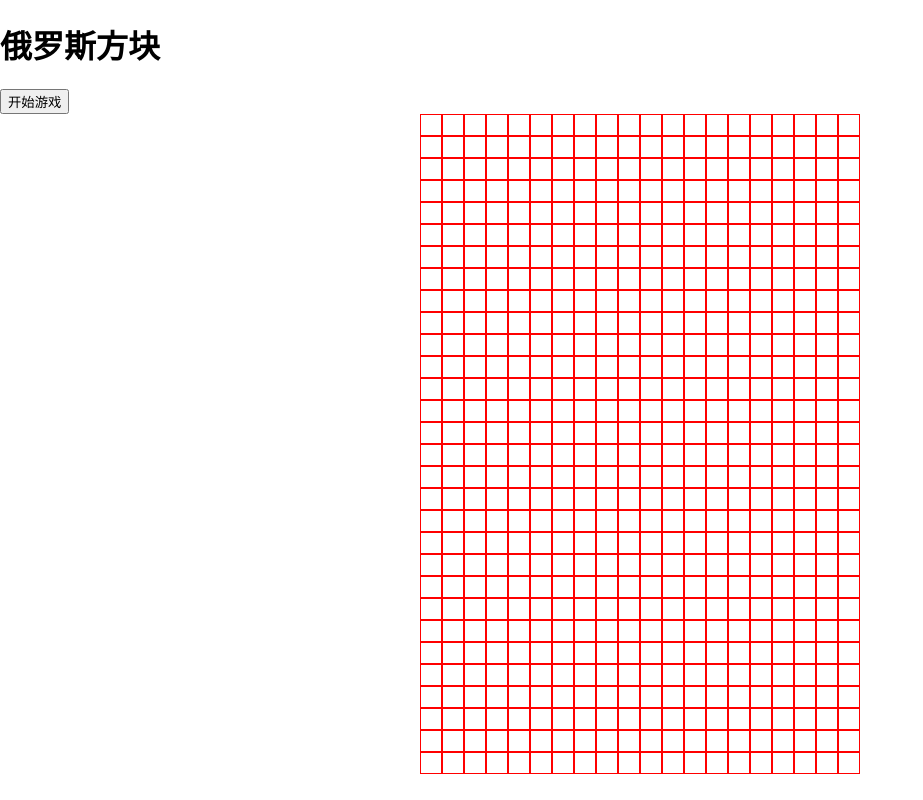
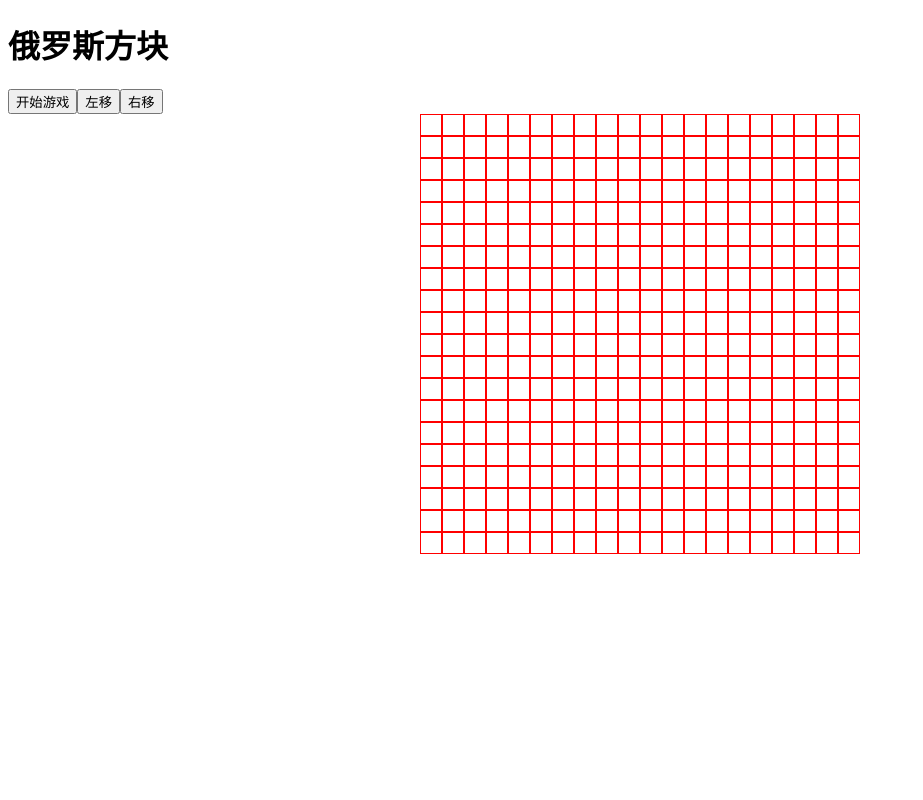
Before and after one commit to galaxyJM/React-Russian-Square, a React (Create React App) app: page / in a window 1280 px wide. Shown: the whole page, without its empty margins (0-923 px from the left). Built offline with nearby package versions, Linux system fonts and the light colour scheme.

Commit message:
重构自动下落

```diff
--- a/src/components/Matrix.tsx
+++ b/src/components/Matrix.tsx
@@ -1,62 +1,69 @@
-import React, {useEffect, useState} from "react";
+import React, {useState} from "react";
 import '../App.scss';
 import {square} from "../const/square";
+import {deepClone} from "../lib/deepclone";
 
 type Props = {
     matrix: number[][]
 }
+type Offset = {
+    downOffset: number
+    transOffset: number
+}
+type Square = {
+    O: number[][],
+    I: number[][],
+    S: number[][],
+    Z: number[][],
+    L: number[][],
+    J: number[][],
+    T: number[][]
+}
 
 export function Matrix(props: Props) {
-    let blankMatrix:number[][] = deepClone(props.matrix);
-    const [matrix, setMatrix] = useState(blankMatrix);
-    function deepClone(aim:number[][]){
-        let res = []
-        for (let i=0;i<aim.length;i++){
-            res.push([...aim[i]])
-        }
-        return res
+    const [initMatrix, setInitMatrix] = useState(deepClone(props.matrix));
+    const [matrix, setMatrix] = useState(deepClone(props.matrix));
+    const [offset, setOffset] = useState({downOffset: 0, transOffset: 10});
+
+
+    function moveSquare(offset: Offset, squareBlock: keyof Square) {
+        let cloneMatrix = deepClone(matrix);
+        square[squareBlock].map((item, index) => {
+            for (let i = 0; i < item.length; i++) {
+                cloneMatrix[index + offset.downOffset][i + offset.transOffset] = item[i];
+            }
+            return undefined
+        });
+        console.log(cloneMatrix);
+        setMatrix(deepClone(cloneMatrix));
     }
-    function createSquare(offset: number) {
-        square["S"].map((item, index) => {
 
-                setMatrix((matrix)=>{
-                    for (let i = 0; i < item.length; i++) {
-                        matrix[index + offset][i] = item[i];
-                    }
-                    return deepClone(matrix)
-                })
-                return undefined;
-            }
-        );
-    }
-    function autoDown() {
-        let offset = 0;
-        createSquare(offset);
-        offset++
+
+    function autoDown(blockType: keyof Square) {
         const timer = setInterval(() => {
-            setMatrix(deepClone(props.matrix))
-            createSquare(offset);
-            offset++;
-            if (offset === blankMatrix.length-1) {
+            moveSquare(offset, blockType);
+            setOffset({...offset, downOffset: offset.downOffset++})
+
+            if (offset.downOffset === initMatrix.length - 1) {
+                console.log(1);
                 clearInterval(timer);
+                setInitMatrix(deepClone(matrix));
+                setOffset({downOffset: 0, transOffset: 0});
             }
         }, 1000);
     }
-    useEffect(()=>{
-        console.log(matrix);
-    })
 
-
-
-
+    // useEffect(()=>{
+    //     console.log(matrix);},[matrix])
     return (
         <div className="Side">
             <h1>俄罗斯方块</h1>
-            <button onClick={() => autoDown()}>开始游戏</button>
+            <button onClick={() => autoDown("S")}>开始游戏</button>
+            <button>左移</button>
+            <button>右移</button>
             <div className="blank">
                 {
                     matrix.map((item, index) => {
-
                             return <div className="row" key={index}>{item.map((item, index) => {
                                 if (item === 0) {
                                     return <div className="col" key={index}/>;
--- a/src/const/square.ts
+++ b/src/const/square.ts
@@ -8,7 +8,8 @@ const square = {
     T: [[1, 1, 1], [0, 1, 0]]
 };
 
-const row = 30;
+
+const row = 20;
 const column = 20;
 let matrix:number[][] = [];
 for (let i = 0; i < row; i++) {
--- a/src/index.css
+++ /dev/null
@@ -1,13 +0,0 @@
-body {
-  margin: 0;
-  font-family: -apple-system, BlinkMacSystemFont, 'Segoe UI', 'Roboto', 'Oxygen',
-    'Ubuntu', 'Cantarell', 'Fira Sans', 'Droid Sans', 'Helvetica Neue',
-    sans-serif;
-  -webkit-font-smoothing: antialiased;
-  -moz-osx-font-smoothing: grayscale;
-}
-
-code {
-  font-family: source-code-pro, Menlo, Monaco, Consolas, 'Courier New',
-    monospace;
-}
--- a/src/index.tsx
+++ b/src/index.tsx
@@ -1,6 +1,5 @@
 import React from 'react';
 import ReactDOM from 'react-dom';
-import './index.css';
 import App from './App';
 import reportWebVitals from './reportWebVitals';
 
--- /dev/null
+++ b/src/lib/deepclone.ts
@@ -0,0 +1,7 @@
+export function deepClone(aim: number[][]) {
+    let res = [];
+    for (let i = 0; i < aim.length; i++) {
+        res.push([...aim[i]]);
+    }
+    return res;
+}
```
